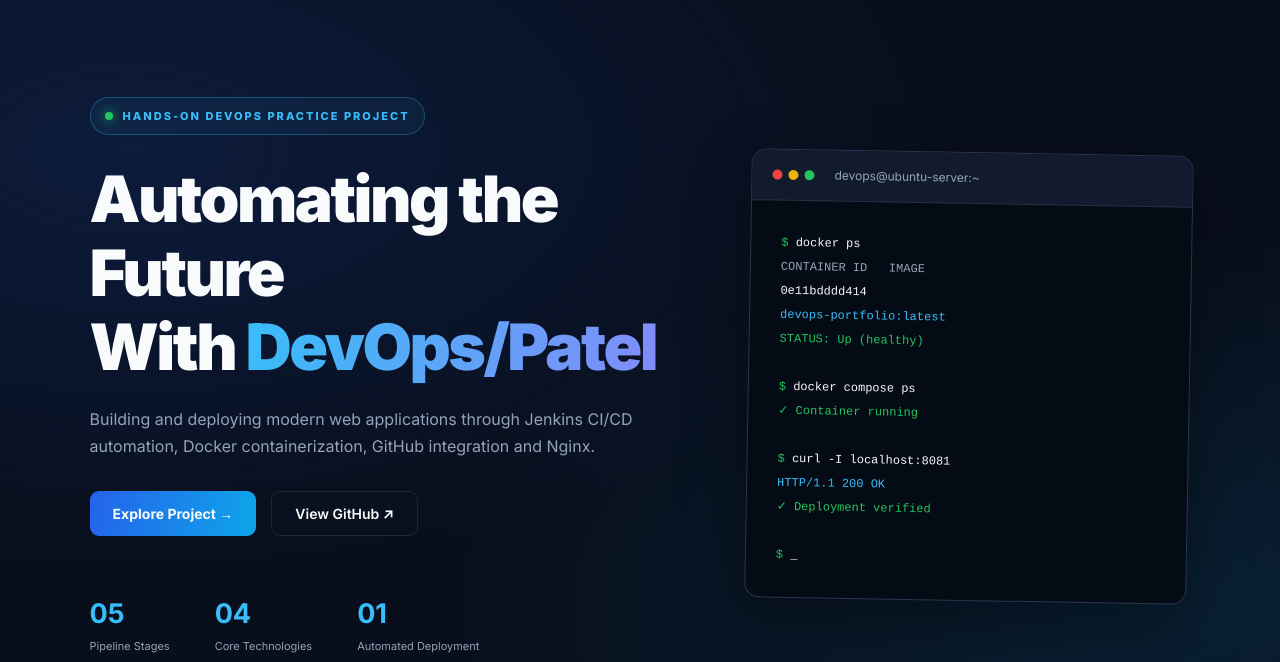
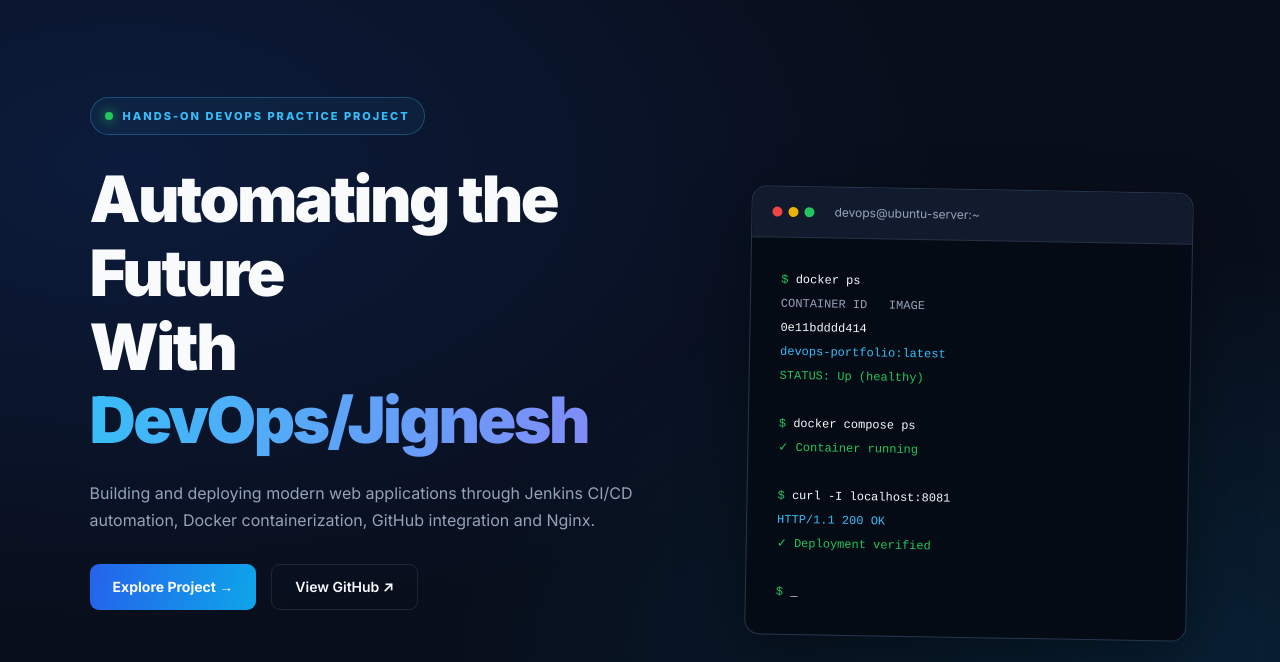
Before and after one commit to Jigneshpatel2052/jenkins-docker-nginx-cicd, a plain HTML site: page index.html in a window 1280 px wide. Shown: the part 86-748 px from the top of the page. Drawn offline with Linux system fonts and the light colour scheme.

Commit message:
change index.html

```diff
--- a/index.html
+++ b/index.html
@@ -48,7 +48,7 @@
 
         <h1>
             Automating the Future<br>
-            With <span>DevOps/Patel</span>
+            With <span>DevOps/Jignesh</span>
         </h1>
 
         <p class="hero-description">
```
